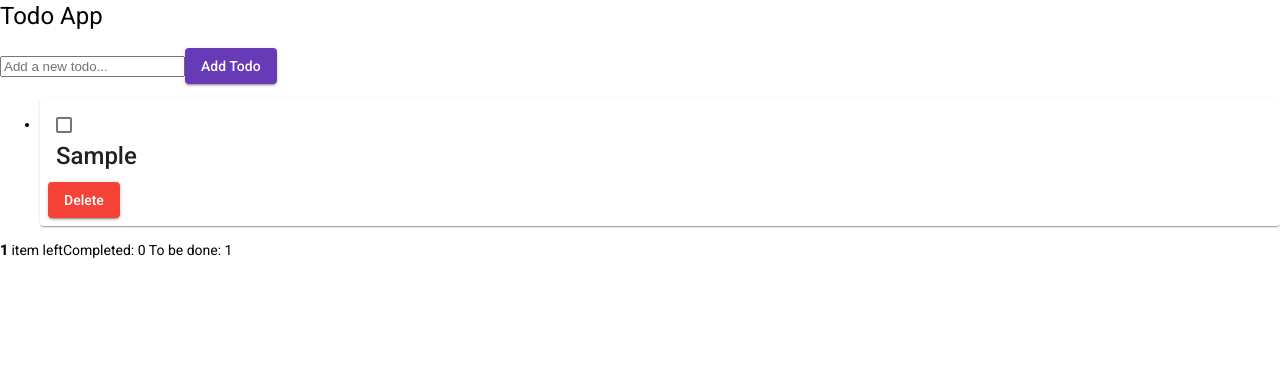
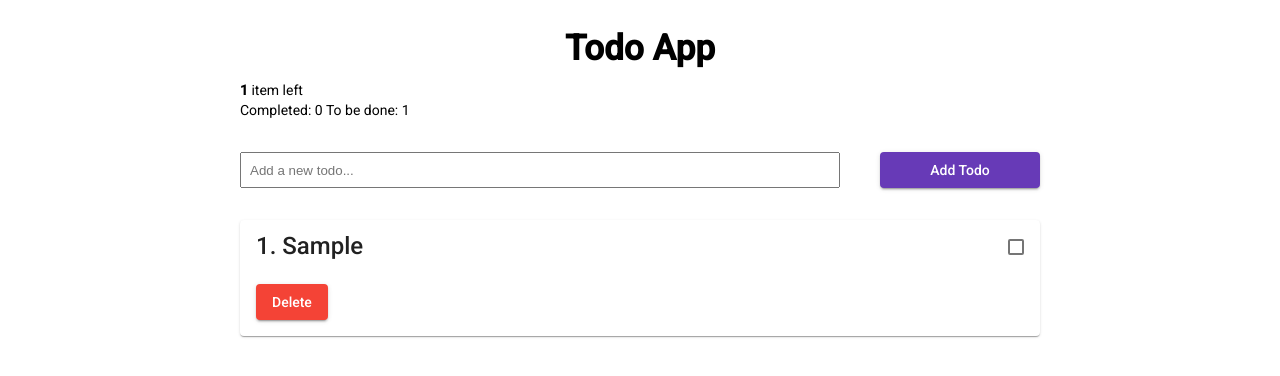
Before and after one commit to anyariazantceva/angular-todo-app, an Angular app: page / in a window 1280 px wide. Both pictures are taken after typing "Sample" into the empty fields and a click on the button "Add Todo". Shown: the top 376 px of the page. Built offline with nearby package versions, Linux system fonts and the light colour scheme.

Commit message:
Wrote custom styles

```diff
--- a/src/app/app.component.html
+++ b/src/app/app.component.html
@@ -1,17 +1,26 @@
 <section class="todos">
   <div class="todos__header">
     <h1 class="todos__title">Todo App</h1>
-    <input class="todos__control new-todo" [(ngModel)]="newTodo.title" placeholder="Add a new todo..." type="text" autofocus="" (keyup.enter)="addTodo()" required>
-    <button mat-raised-button color="primary" class="todos__action" (click)="addTodo()">Add Todo</button>
+    <div class="todos__total" *ngIf="todos.length > 0">
+      <div class="todo-count"><strong>{{todos.length}}</strong> {{todos.length == 1 ? 'item' : 'items'}} left</div>
+      <div class="todo-completed">Completed: {{getCompletedTodos(todos)}} To be done: {{ getNotCompletedTodos(todos) }}</div>
+    </div>
+    <div class="todos__header-action">
+      <input class="todos__header-control new-todo" [(ngModel)]="newTodo.title" placeholder="Add a new todo..." type="text" autofocus="" (keyup.enter)="addTodo()" required>
+      <button mat-raised-button color="primary" class="todos__header-btn" (click)="addTodo()">Add Todo</button>
+    </div>
   </div>
   <div class="todos__list list" *ngIf="todos.length > 0">
     <ul class="list__container">
       <li class="list__item" *ngFor="let todo of todos" [class.completed]="todo.complete">
         <mat-card class="list__card">
-          <mat-card-content class="list__complete">
-            <mat-checkbox class="example-margin" (change)="toggleTodoComplete(todo)" [checked]="todo.complete"></mat-checkbox>
-          </mat-card-content>
-          <mat-card-title class="list__item-title">{{ todo.title }}</mat-card-title>
+          <div class="list__card-row">
+            <mat-card-title class="list__item-title">{{ todo.id }}. {{ todo.title }}</mat-card-title>
+            <mat-card-content class="list__complete">
+              <mat-checkbox class="example-margin" (change)="toggleTodoComplete(todo)" [checked]="todo.complete"></mat-checkbox>
+            </mat-card-content>
+          </div>
+
           <mat-card-actions class="list__item-action">
             <button mat-raised-button color="warn" class="destroy list__item-btn" (click)="removeTodo(todo)">Delete</button>
           </mat-card-actions>
@@ -20,8 +29,4 @@
       </li>
     </ul>
   </div>
-  <div class="todos__footer" *ngIf="todos.length > 0">
-    <span class="todo-count"><strong>{{todos.length}}</strong> {{todos.length == 1 ? 'item' : 'items'}} left</span>
-    <span class="todo-completed">Completed: {{getCompletedTodos(todos)}} To be done: {{ getNotCompletedTodos(todos) }}</span>
-  </div>
 </section>
--- a/src/app/app.component.scss
+++ b/src/app/app.component.scss
@@ -0,0 +1,79 @@
+*,*::before,*::after {
+  padding: 0;
+  margin: 0;
+  box-sizing: border-box;
+}
+
+
+
+.todos {
+  max-width: 50rem;
+  margin: 0 auto;
+  display: flex;
+  flex-direction: column;
+  padding-top: 2rem;
+  &__title {
+    font-size: 2.2rem;
+    font-weight: bold;
+    text-align: center;
+    margin-bottom: 1rem;
+  }
+  &__header {
+    &-action {
+      display: flex;
+      justify-content: space-between;
+      flex-wrap: wrap;
+      margin-top: 2rem;
+    }
+    &-control {
+      width: 75%;
+      display: block;
+      padding: .5rem;
+    }
+    &-btn {
+      width: 20%;
+    }
+  }
+}
+
+.completed .list__card {
+  text-decoration: line-through;
+  font-weight: bold;
+}
+
+.mat-card>.mat-card-actions:last-child {
+  margin-bottom: 0;
+  padding-bottom: 0;
+}
+
+.list {
+  width: 100%;
+  margin-top: 2rem;
+  &__container {
+    list-style: none;
+  }
+  &__item {
+    margin-bottom: 1rem;
+    transition: text-decoration 1s;
+    &-title {
+      margin: 0;
+      width: 80%;
+    }
+    &-action {
+      margin: 0;
+    }
+  }
+  &__card {
+    display: flex;
+    flex-wrap: wrap;
+    justify-content: space-between;
+    flex-direction: column;
+    &-row {
+      display: flex;
+      justify-content: space-between;
+    }
+  }
+  &__complete {
+    margin-bottom: 0;
+  }
+}
--- a/src/app/app.module.ts
+++ b/src/app/app.module.ts
@@ -5,7 +5,7 @@ import { AppRoutingModule } from './app-routing.module';
 import { AppComponent } from './app.component';
 import { BrowserAnimationsModule } from '@angular/platform-browser/animations';
 import { MatButtonModule } from '@angular/material/button';
-import { MatCardModule } from '@angular/material/card';
+import { MatCardModule, MatCardTitle, MatCardActions, MatCardContent } from '@angular/material/card';
 import { MatCheckboxModule } from '@angular/material/checkbox';
 
 @NgModule({
```
